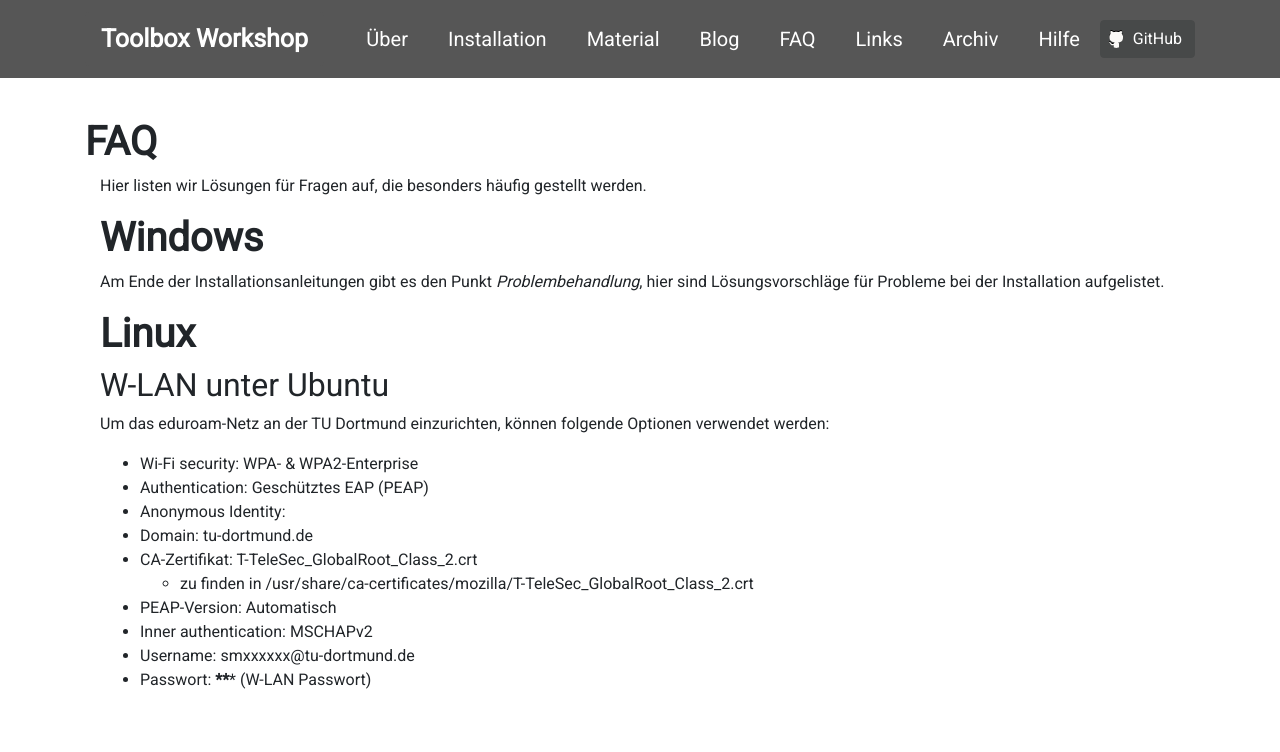
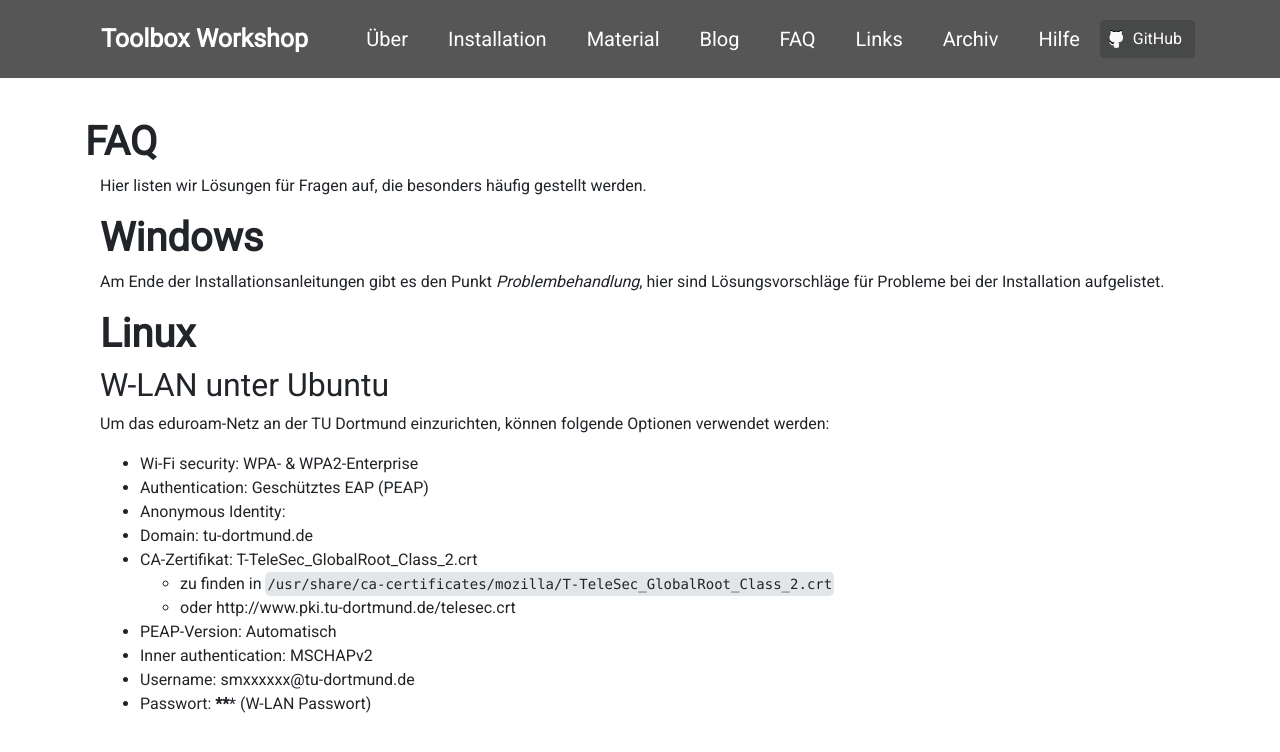
Before and after one commit to pep-dortmund/homepage-toolbox, a Jekyll site: the page built from faq/index.md, in a window 1280 px wide. Shown: the top 752 px of the page. Built offline with Jekyll 4.4.1, drawn with Linux system fonts in a browser that asks for light colours; nearby versions of some CDN libraries.

Commit message:
add link from Max to WLan

```diff
--- a/faq/index.md
+++ b/faq/index.md
@@ -20,7 +20,8 @@ Um das eduroam-Netz an der TU Dortmund einzurichten, können folgende Optionen v
  - Anonymous Identity:
  - Domain: tu-dortmund.de
  - CA-Zertifikat: T-TeleSec_GlobalRoot_Class_2.crt
-    - zu finden in /usr/share/ca-certificates/mozilla/T-TeleSec_GlobalRoot_Class_2.crt
+    - zu finden in `/usr/share/ca-certificates/mozilla/T-TeleSec_GlobalRoot_Class_2.crt`
+    - oder http://www.pki.tu-dortmund.de/telesec.crt
  - PEAP-Version: Automatisch
  - Inner authentication: MSCHAPv2
  - Username: smxxxxxx@tu-dortmund.de
```
